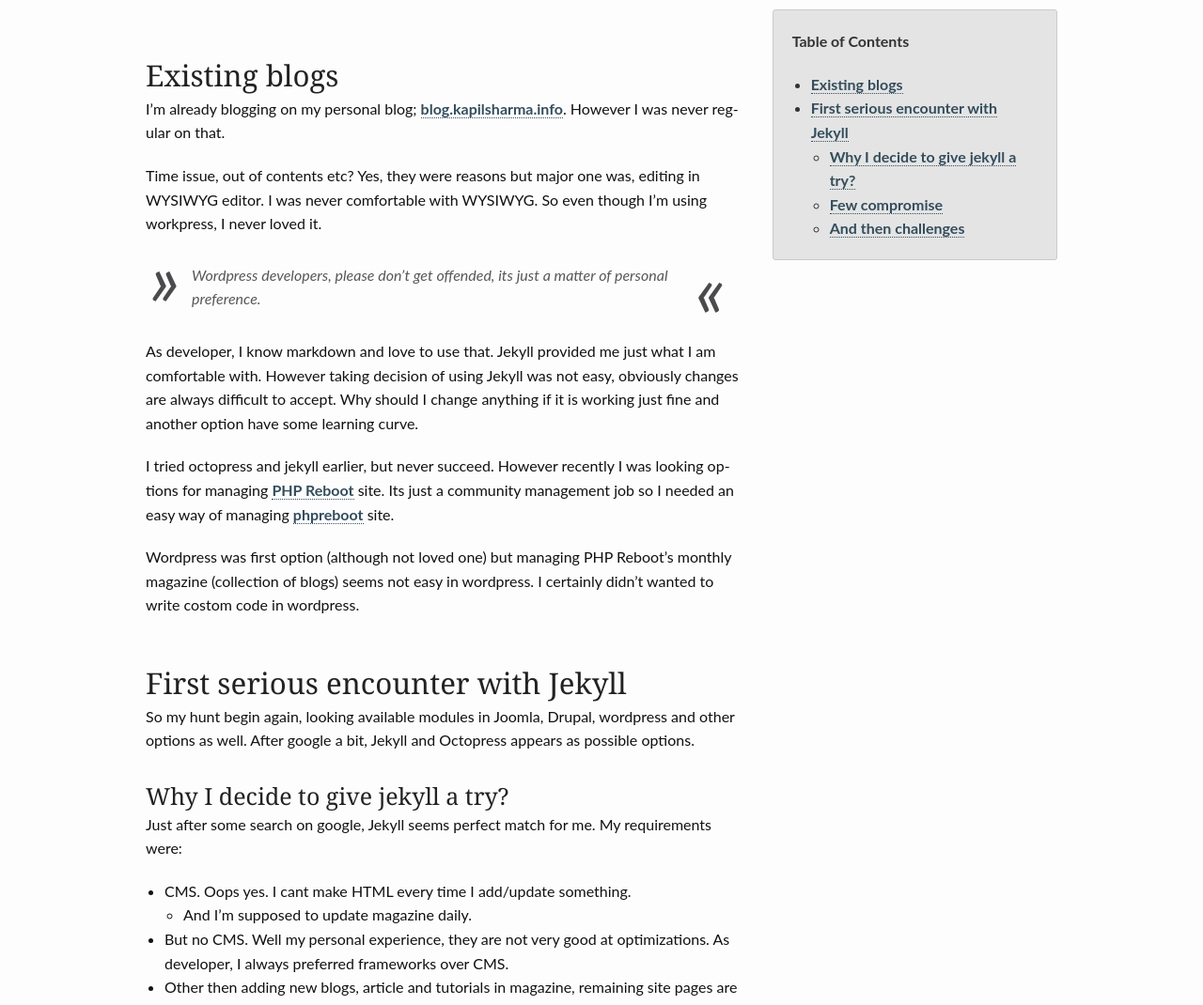
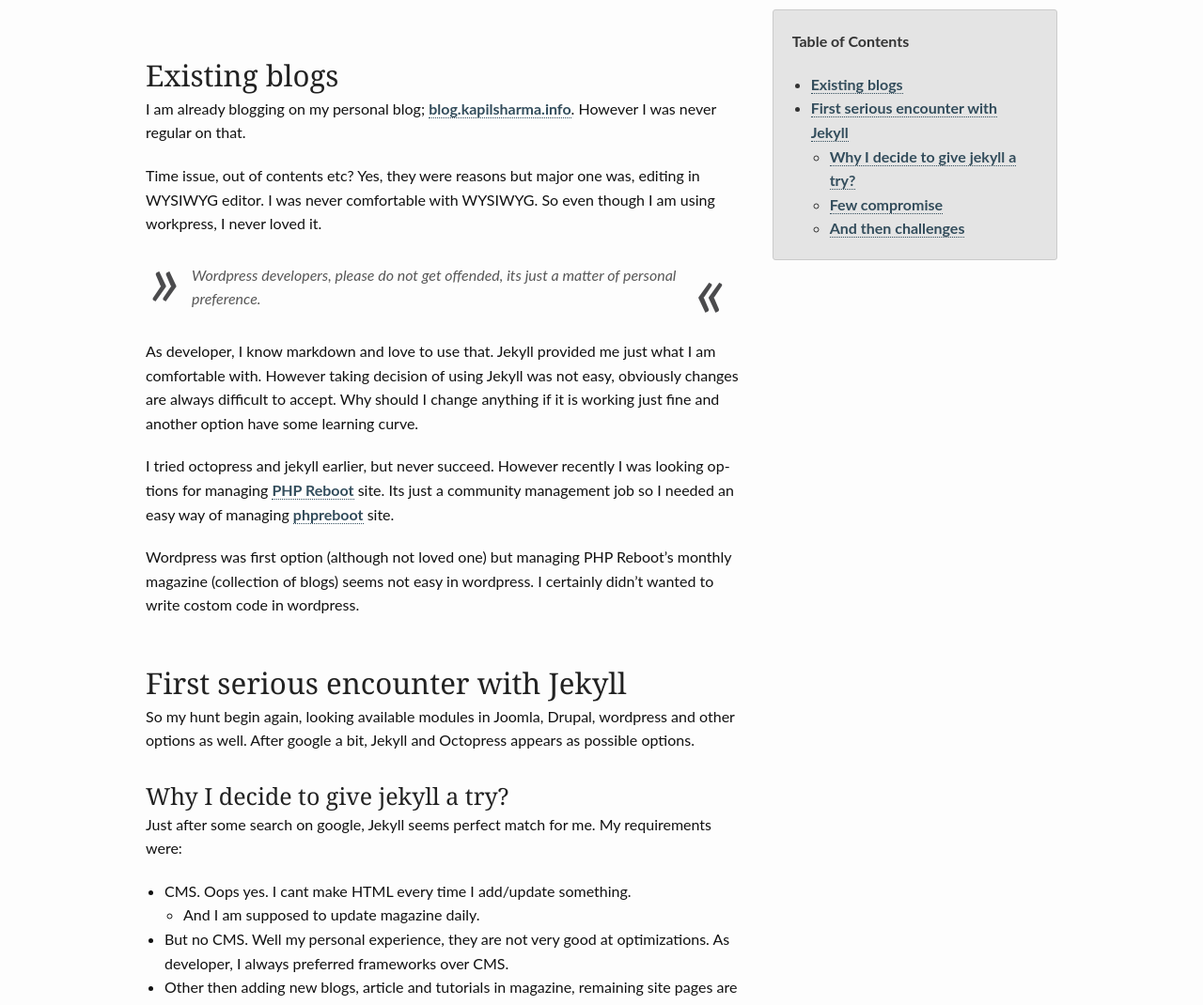
Before and after one commit to kapilsharma/kapilsharma.github.io, a Jekyll site: the page built from _posts/design/2015-05-01-new-blog.md, in a window 1280 px wide. Shown: the part 326-1396 px from the top of the page at 94% size. Built offline with Jekyll 4.4.1, drawn with Linux system fonts in a browser that asks for light colours.

Commit message:
removed ' as causing confusion in vim

```diff
--- a/_posts/design/2015-05-01-new-blog.md
+++ b/_posts/design/2015-05-01-new-blog.md
@@ -28,11 +28,11 @@
 
 ## Existing blogs
 
-I'm already blogging on my personal blog; [blog.kapilsharma.info][1]. However I was never regular on that.
+I am already blogging on my personal blog; [blog.kapilsharma.info][1]. However I was never regular on that.
 
-Time issue, out of contents etc? Yes, they were reasons but major one was, editing in WYSIWYG editor. I was never comfortable with WYSIWYG. So even though I'm using workpress, I never loved it.
+Time issue, out of contents etc? Yes, they were reasons but major one was, editing in WYSIWYG editor. I was never comfortable with WYSIWYG. So even though I am using workpress, I never loved it.
 
-> Wordpress developers, please don't get offended, its just a matter of personal preference.
+> Wordpress developers, please do not get offended, its just a matter of personal preference.
 
 As developer, I know markdown and love to use that. Jekyll provided me just what I am comfortable with. However taking decision of using Jekyll was not easy, obviously changes are always difficult to accept. Why should I change anything if it is working just fine and another option have some learning curve.
 
@@ -49,7 +49,7 @@
 Just after some search on google, Jekyll seems perfect match for me. My requirements were:
 
 - CMS. Oops yes. I cant make HTML every time I add/update something.
-    - And I'm supposed to update magazine daily.
+    - And I am supposed to update magazine daily.
 - But no CMS. Well my personal experience, they are not very good at optimizations. As developer, I always preferred frameworks over CMS.
 - Other then adding new blogs, article and tutorials in magazine, remaining site pages are just simple static pages and may be a blog.
 - Well being a community site, it is supposed to support some dynamic features; at least comments and contact us form.
```
